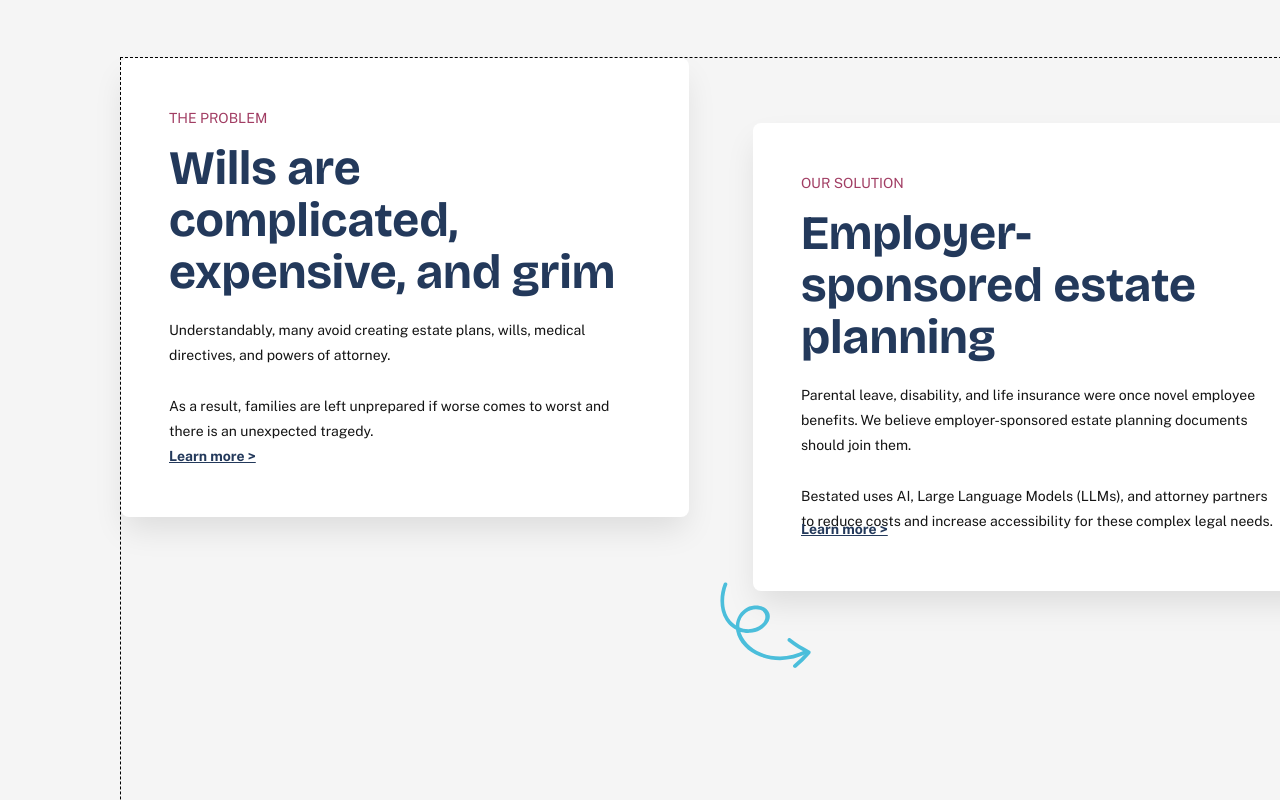
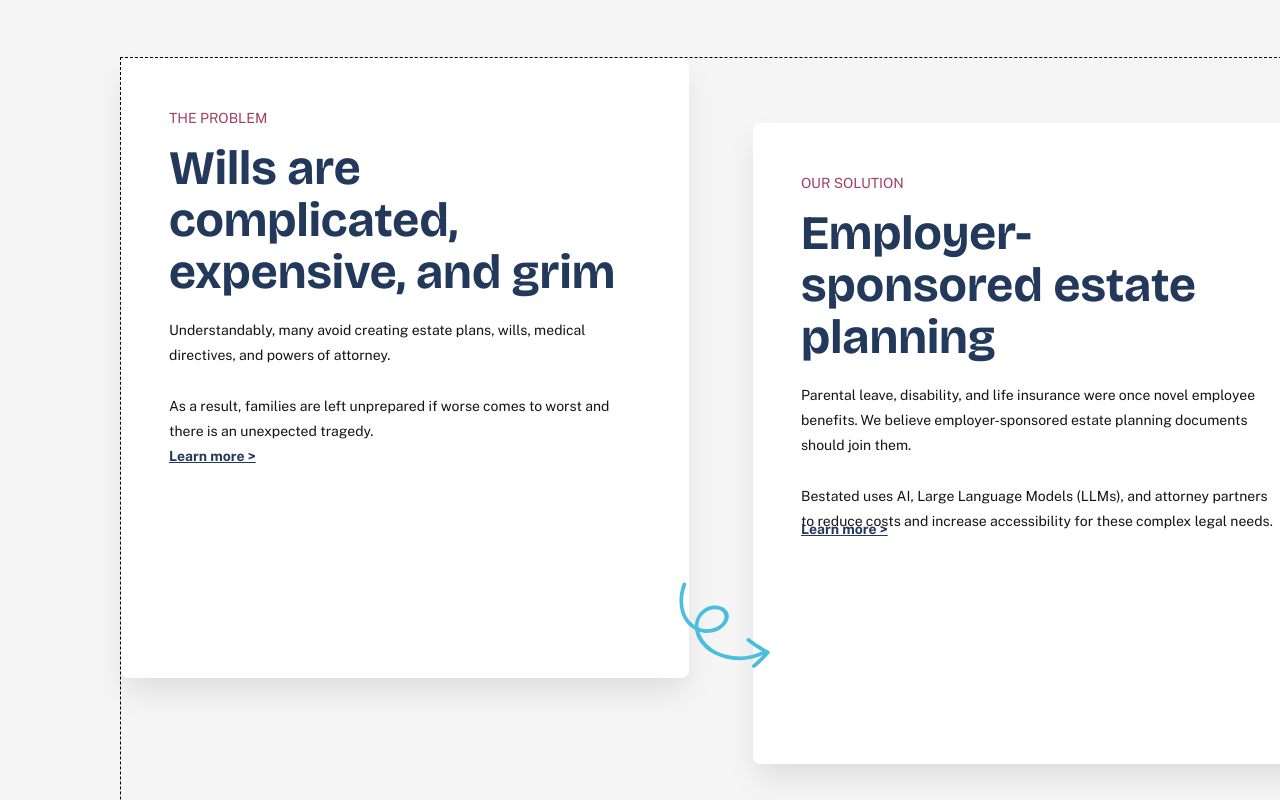
Before and after one commit to chenathy/besated-org, a React app: page / in a window 1280 px wide. Shown: the part 1160-1960 px from the top of the page. Built offline with nearby package versions, Linux system fonts and the light colour scheme.

Commit message:
changing layout

```diff
--- a/src/App.css
+++ b/src/App.css
@@ -275,7 +275,7 @@
 }
 
 .HomePage .Wills .box1 {
-    max-height: 524px;
+    height: 524px;
     top: 0px;
     left: 0px;
     box-shadow: 0px 4px 4px -4px #0C0C0D0D;
@@ -284,7 +284,7 @@
 }
 
 .HomePage .Wills .box2 {
-    max-height: 575px;
+    height: 545px;
     top: 65px;
     left: 632px;
     box-shadow: 0px 4px 4px -4px #0C0C0D0D;
@@ -298,7 +298,7 @@
     height: 125px;
     position: relative;
     top: 460px;
-    left: 531px;
+    left: 490px;
     z-index: 3;
     background-color: transparent;
 }
```
